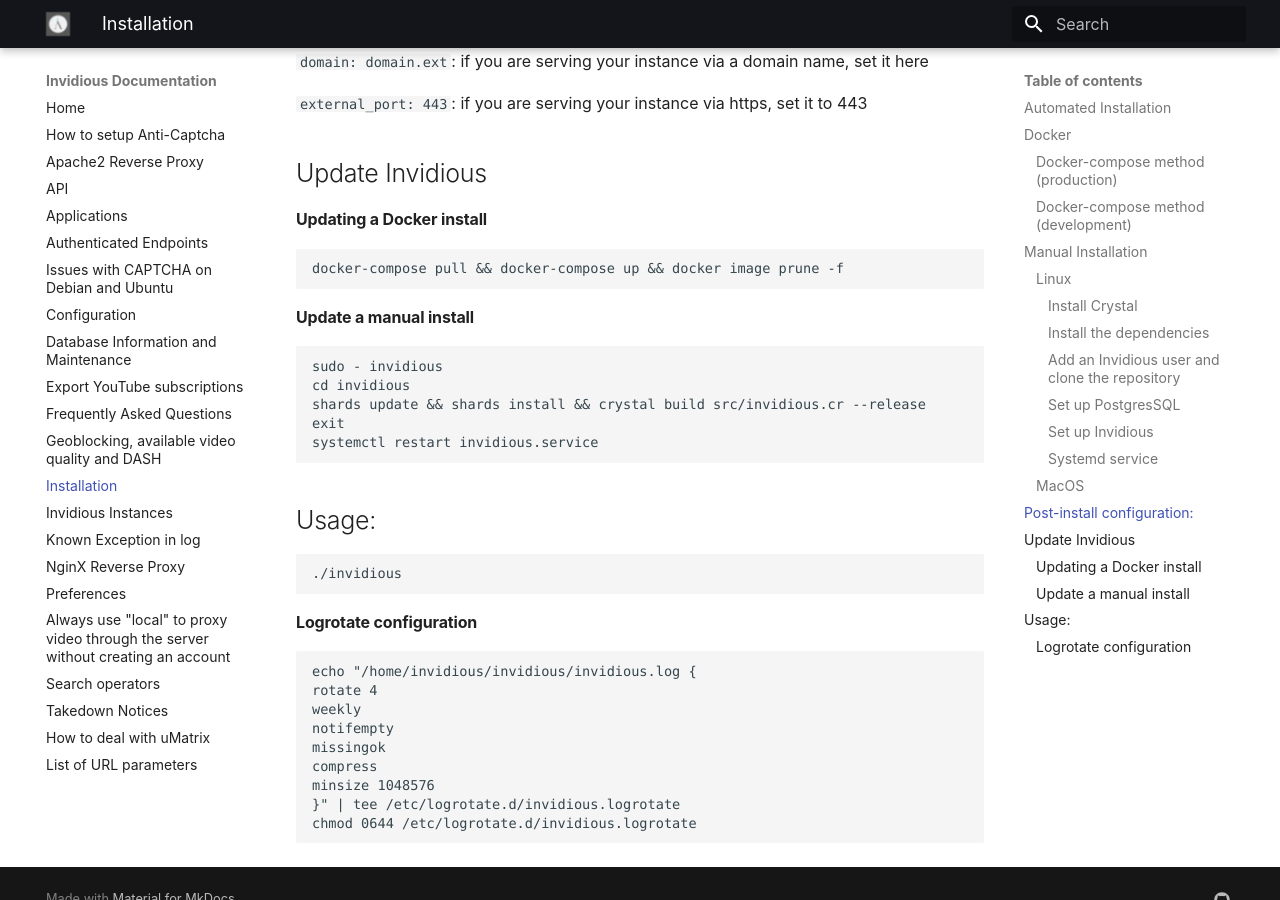
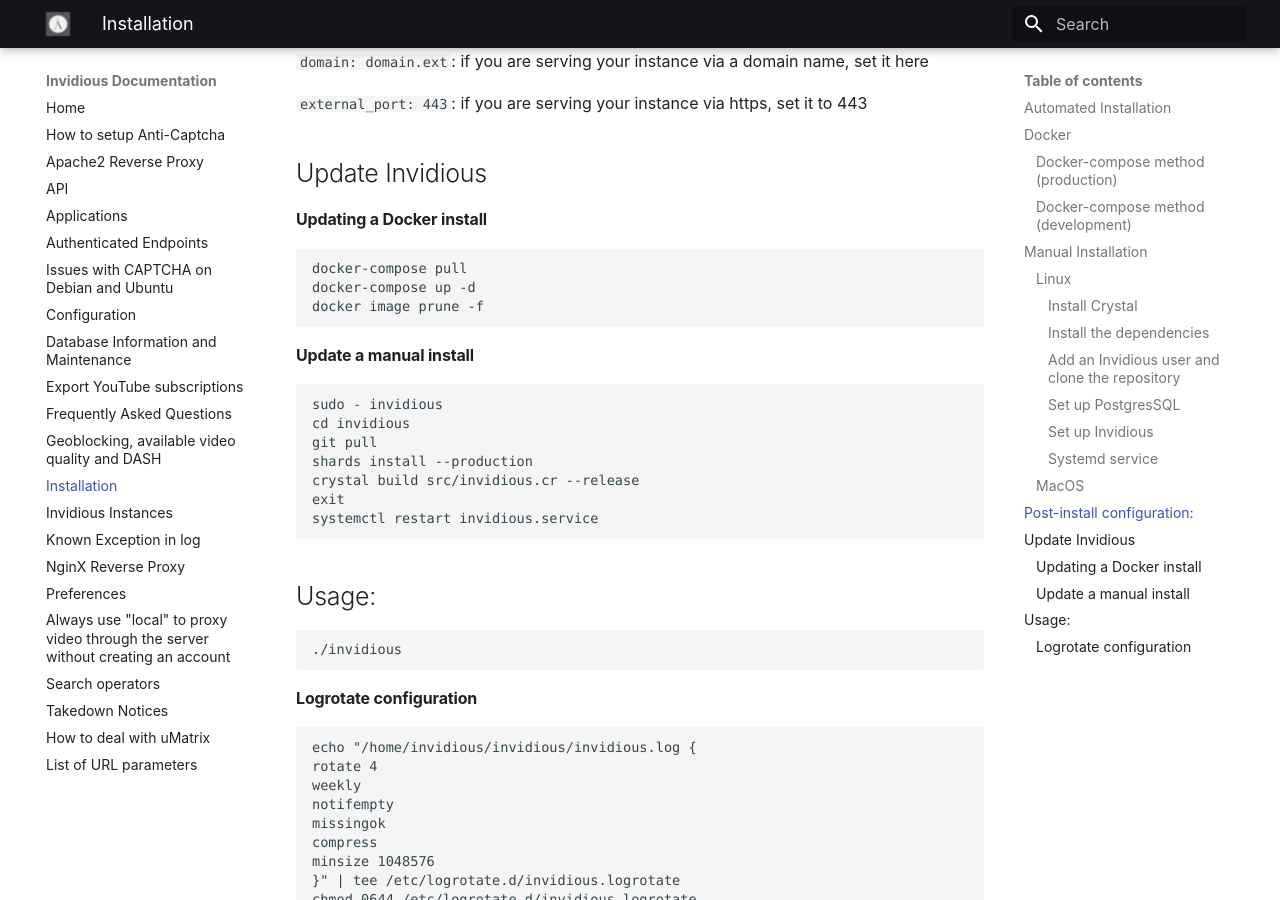
Before and after one commit to iv-org/documentation, an MkDocs documentation site: the page built from docs/installation.md, in a window 1280 px wide and 900 px high, scrolled down 4626 px. Built offline with MkDocs 1.6.1 and Material for MkDocs 9.7.7, drawn with Linux system fonts in a browser that asks for light colours.

Commit message:
Fix the update steps (#233)
* Fix the update steps

* Split the docker commands to multiple lines

* Re-add .service

````diff
--- a/docs/installation.md
+++ b/docs/installation.md
@@ -218,14 +218,18 @@
 
 #### Updating a Docker install
 ```bash
-docker-compose pull && docker-compose up && docker image prune -f
+docker-compose pull
+docker-compose up -d
+docker image prune -f
 ```
 
 #### Update a manual install
 ```bash
 sudo - invidious
 cd invidious
-shards update && shards install && crystal build src/invidious.cr --release
+git pull
+shards install --production
+crystal build src/invidious.cr --release
 exit
 systemctl restart invidious.service
 ```
````
